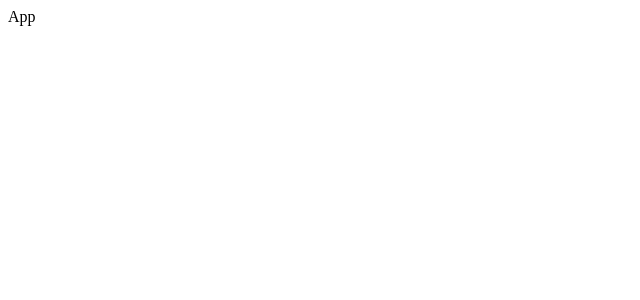
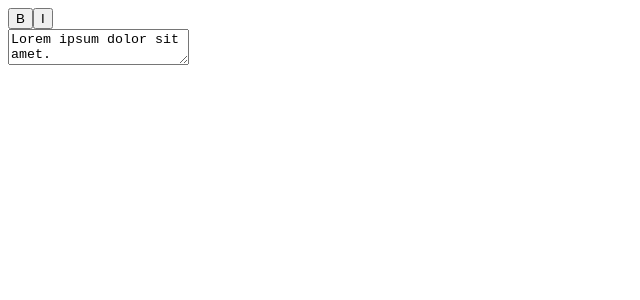
Before and after one commit to ermondel/react-editor, a React app: page / in a window 1280 px wide. Shown: the top 300 px of the page, without its empty margins (0-640 px from the left). Built offline with nearby package versions, Linux system fonts and the light colour scheme; the HTML template or start-up script is replaced by a standard one.

Commit message:
feat: add bold and italic to the editor

```diff
--- a/package.json
+++ b/package.json
@@ -1,6 +1,6 @@
 {
   "name": "react-editor",
-  "version": "0.1.0",
+  "version": "0.2.0",
   "private": true,
   "homepage": "https://github.com/ermondel/react-editor#readme",
   "description": "react editor",
--- a/src/App.js
+++ b/src/App.js
@@ -1,5 +1,60 @@
-import React from 'react';
+import React, { Component } from 'react';
 
-const App = () => <div className='app'>App</div>;
+class App extends Component {
+  state = {
+    text: 'Lorem ipsum dolor sit amet.',
+    selectionStart: 0,
+    selectionEnd: 0,
+  };
+
+  editorRef = React.createRef();
+
+  onEditorChange = (event) => {
+    this.setState({ text: event.target.value });
+  };
+
+  onTextSelect = (event) => {
+    const { selectionStart, selectionEnd } = event.target;
+
+    if (selectionStart !== selectionEnd) {
+      this.setState({ selectionStart, selectionEnd });
+    }
+  };
+
+  addTag = (tagName) => {
+    const { selectionStart, selectionEnd } = this.state;
+
+    if (tagName && selectionStart !== selectionEnd) {
+      const text = this.editorRef.current.value;
+      const selected = text.substring(selectionStart, selectionEnd);
+      const val = `[${tagName}]${selected}[/${tagName}]`;
+
+      this.editorRef.current.setRangeText(val, selectionStart, selectionEnd, 'end');
+      this.editorRef.current.focus();
+
+      this.setState({ text: this.editorRef.current.value });
+    }
+  };
+
+  render() {
+    return (
+      <div className='app'>
+        <div className='panel'>
+          <button onClick={() => this.addTag('B')}>B</button>
+          <button onClick={() => this.addTag('I')}>I</button>
+        </div>
+
+        <textarea
+          id='editor'
+          className='editor'
+          value={this.state.text}
+          onChange={this.onEditorChange}
+          onSelect={this.onTextSelect}
+          ref={this.editorRef}
+        ></textarea>
+      </div>
+    );
+  }
+}
 
 export default App;
--- a/src/style/_base.scss
+++ b/src/style/_base.scss
@@ -1,10 +1,12 @@
-$color-bg: #b0c4de;
+.editor {
+  width: 50%;
+  min-height: 200px;
 
-.app {
-  color: white;
-  padding: 20px;
-  border-radius: 6px;
-  max-width: 300px;
-  margin: 15% auto;
-  background-color: $color-bg;
+  &:focus {
+    outline: none;
+  }
 }
+
+.panel {
+  margin-bottom: 15px;
+}
```
